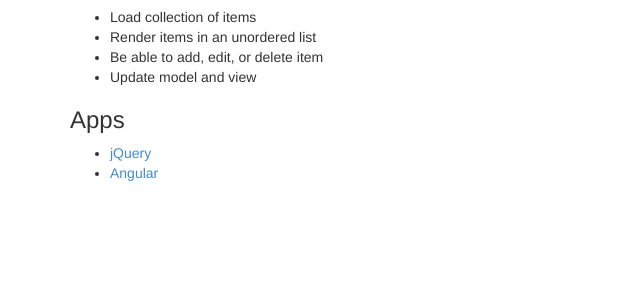
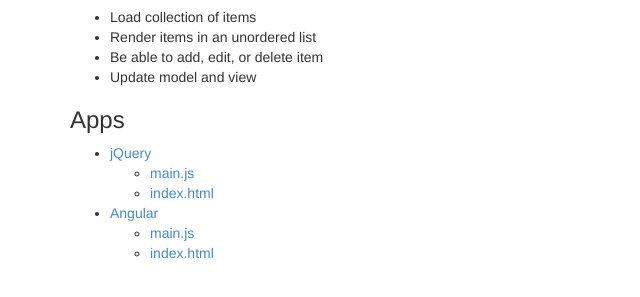
Before and after one commit to deanapeterson/jQuery-to-angular, a website: page index.html in a window 1280 px wide. Shown: the part 109-406 px from the top of the page, without its empty margins (0-640 px from the left). Drawn offline with Linux system fonts and the light colour scheme.

Commit message:
added links to resources
added links to resources

```diff
--- a/index.html
+++ b/index.html
@@ -22,8 +22,18 @@
 
 		<h3>Apps</h3>
 		<ul>
-			<li><a href='jquery/'>jQuery</a></li>
-			<li><a href='angular/'>Angular</li>
+			<li><a href='jquery/'>jQuery</a>
+				<ul>
+					<li><a href="https://github.com/deanapeterson/jQuery-to-angular/blob/master/jquery/main.js" target="_blank">main.js</a></li>
+					<li><a href="https://github.com/deanapeterson/jQuery-to-angular/blob/master/jquery/index.html" target="_blank">index.html</a></li>
+				</ul>
+			</li>
+			<li><a href='angular/'>Angular
+				<ul>
+					<li><a href="https://github.com/deanapeterson/jQuery-to-angular/blob/master/angular/main.js" target="_blank">main.js</a></li>
+					<li><a href="https://github.com/deanapeterson/jQuery-to-angular/blob/master/angular/index.html" target="_blank">index.html</a></li>
+				</ul>
+			</li>
 		</ul>
 
 	</div>
```
